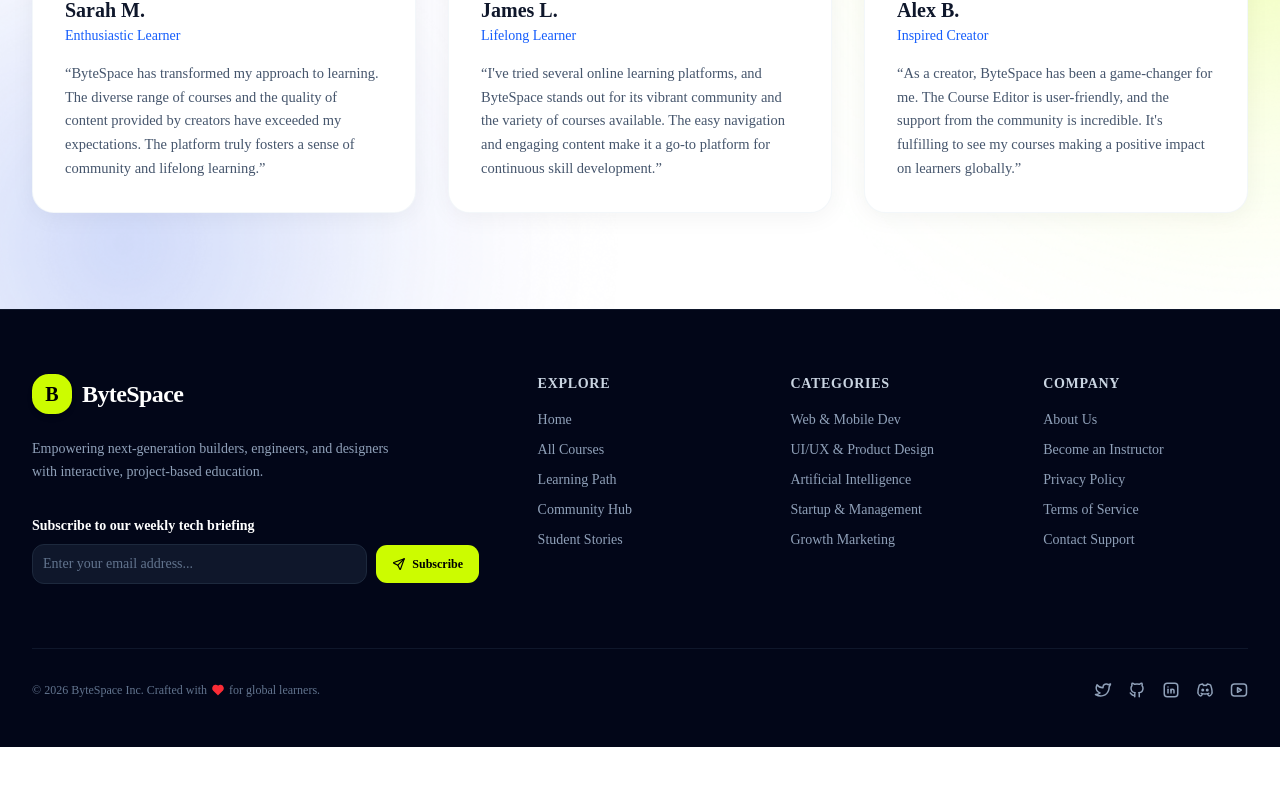
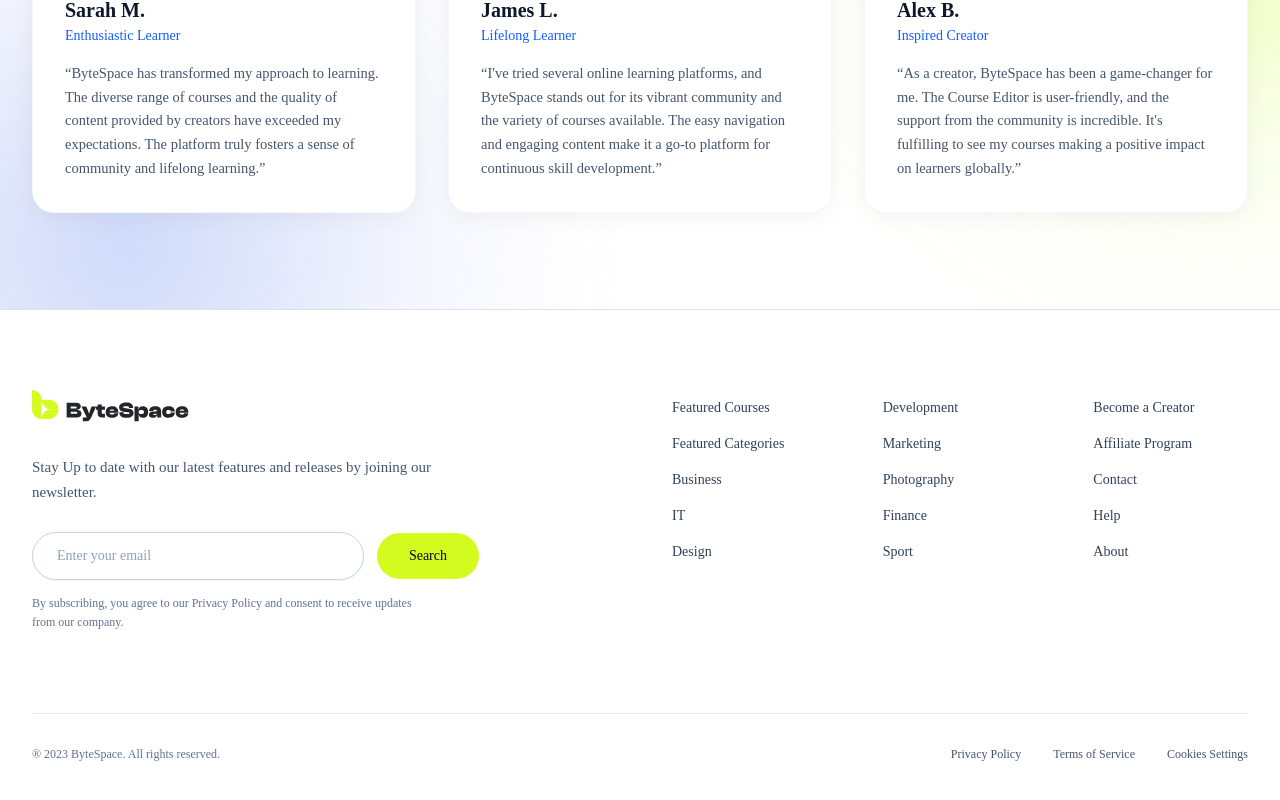
Before and after one commit to shaiadul/byteSpace, a Next.js app in the folder doin-tech/: page / in a window 1280 px wide. Shown: the part 4881-5681 px from the top of the page. Before the commit the page ends 5628 px from the top, so only its background shows below. Built offline with nearby package versions, Linux system fonts and the light colour scheme.

Commit message:
refactor: redesign footer component with updated layout, logo, and navigation links

```diff
--- a/doin-tech/components/footer.tsx
+++ b/doin-tech/components/footer.tsx
@@ -1,238 +1,164 @@
 "use client";
 
 import * as React from "react";
+import Image from "next/image";
 import Link from "next/link";
 import { Input } from "@/components/ui/input";
 import { Button } from "@/components/ui/button";
-import {
-  IconBrandTwitter,
-  IconBrandLinkedin,
-  IconBrandGithub,
-  IconBrandDiscord,
-  IconBrandYoutube,
-  IconSend,
-  IconHeartFilled,
-} from "@tabler/icons-react";
+import { cn } from "@/lib/utils";
 
-export function Footer() {
+export interface FooterLink {
+  label: string;
+  href: string;
+}
+
+export interface FooterProps {
+  description?: string;
+  columns?: FooterLink[][];
+  copyrightText?: string;
+  className?: string;
+}
+
+const DEFAULT_FOOTER_COLUMNS: FooterLink[][] = [
+  [
+    { label: "Featured Courses", href: "/courses" },
+    { label: "Featured Categories", href: "/#categories" },
+    { label: "Business", href: "/courses?category=Business" },
+    { label: "IT", href: "/courses?category=IT" },
+    { label: "Design", href: "/courses?category=Design" },
+  ],
+  [
+    { label: "Development", href: "/courses?category=Development" },
+    { label: "Marketing", href: "/courses?category=Marketing" },
+    { label: "Photography", href: "/courses?category=Photography" },
+    { label: "Finance", href: "/courses?category=Finance" },
+    { label: "Sport", href: "/courses?category=Sport" },
+  ],
+  [
+    { label: "Become a Creator", href: "/creators" },
+    { label: "Affiliate Program", href: "/courses" },
+    { label: "Contact", href: "/#contact" },
+    { label: "Help", href: "/#help" },
+    { label: "About", href: "/#about" },
+  ],
+];
+
+export function Footer({
+  description = "Stay Up to date with our latest features and releases by joining our newsletter.",
+  columns = DEFAULT_FOOTER_COLUMNS,
+  copyrightText = "® 2023 ByteSpace. All rights reserved.",
+  className = "",
+}: FooterProps = {}) {
   const [email, setEmail] = React.useState("");
   const [subscribed, setSubscribed] = React.useState(false);
 
   const handleSubscribe = (e: React.FormEvent) => {
     e.preventDefault();
-    if (email) {
+    if (email.trim()) {
       setSubscribed(true);
       setEmail("");
     }
   };
 
   return (
-    <footer className="bg-slate-950 text-white pt-16 pb-12 border-t border-slate-900">
+    <footer
+      className={cn(
+        "bg-white text-slate-900 border-t border-border pt-16 sm:pt-20 pb-12",
+        className
+      )}
+    >
       <div className="max-w-7xl mx-auto px-4 sm:px-6 lg:px-8">
-        <div className="grid grid-cols-1 md:grid-cols-2 lg:grid-cols-5 gap-10 lg:gap-12 pb-16 border-b border-slate-900">
-          {/* Brand & Newsletter Column (spans 2 on lg) */}
-          <div className="lg:col-span-2 space-y-6">
-            <Link href="/" className="flex items-center gap-2.5">
-              <div className="w-10 h-10 rounded-xl bg-[#ccfc00] text-black font-black text-xl flex items-center justify-center shadow-md">
-                B
-              </div>
-              <span className="font-extrabold text-2xl tracking-tight">ByteSpace</span>
+        <div className="grid grid-cols-1 lg:grid-cols-12 gap-12 lg:gap-16 items-start">
+          <div className="lg:col-span-6 space-y-6">
+            <Link href="/" className="inline-block">
+              <Image
+                src="/images/global/footer_logo.svg"
+                alt="ByteSpace"
+                width={171}
+                height={37}
+                className="h-8.5 w-auto"
+                priority
+              />
             </Link>
 
-            <p className="text-slate-400 text-sm leading-relaxed max-w-sm">
-              Empowering next-generation builders, engineers, and designers with
-              interactive, project-based education.
+            <p className="text-slate-600 text-sm sm:text-[15px] leading-relaxed max-w-md">
+              {description}
             </p>
 
-            {/* Newsletter Subscription */}
-            <div className="pt-2">
-              <div className="text-sm font-bold text-white mb-2">
-                Subscribe to our weekly tech briefing
-              </div>
+            <div className="pt-1">
               {subscribed ? (
-                <div className="p-3 bg-[#ccfc00]/20 text-[#ccfc00] rounded-xl text-xs font-semibold border border-[#ccfc00]/40">
-                  ✓ Thank you! You are now subscribed to ByteSpace briefings.
+                <div className="p-3 bg-[#D4FB20]/30 text-slate-900 rounded-full text-xs font-semibold max-w-md">
+                  ✓ Thank you! You are now subscribed to our newsletter.
                 </div>
               ) : (
-                <form onSubmit={handleSubscribe} className="flex gap-2 max-w-md">
+                <form
+                  onSubmit={handleSubscribe}
+                  className="flex items-center gap-3 max-w-md"
+                >
                   <Input
                     type="email"
                     value={email}
                     onChange={(e) => setEmail(e.target.value)}
-                    placeholder="Enter your email address..."
+                    placeholder="Enter your email"
                     required
-                    className="bg-slate-900 border-slate-800 text-white placeholder:text-slate-500 h-10 text-sm focus-visible:ring-[#ccfc00]"
+                    className="flex-1 h-12 px-6 rounded-full border border-slate-300 focus-visible:border-slate-500 focus-visible:ring-0 text-sm text-slate-800 placeholder:text-slate-400 bg-white shadow-2xs"
                   />
                   <Button
                     type="submit"
-                    variant="secondary"
-                    className="bg-[#ccfc00] text-black hover:bg-[#b8e600] font-bold text-xs shrink-0 px-4 h-10 cursor-pointer"
+                    className="h-12 px-8 rounded-full bg-[#D4FB20] hover:bg-[#c6eb1b] text-slate-950 font-medium text-sm transition-colors cursor-pointer shrink-0"
                   >
-                    <IconSend className="size-3.5" />
-                    <span>Subscribe</span>
+                    Search
                   </Button>
                 </form>
               )}
+
+              <p className="text-xs text-slate-500 mt-3.5 max-w-sm leading-relaxed">
+                By subscribing, you agree to our Privacy Policy and consent to
+                receive updates from our company.
+              </p>
             </div>
           </div>
 
-          {/* Quick Links */}
-          <div>
-            <div className="text-sm font-bold tracking-wider uppercase text-slate-300 mb-4">
-              Explore
-            </div>
-            <ul className="space-y-2.5 text-sm text-slate-400">
-              <li>
-                <Link href="/" className="hover:text-[#ccfc00] transition-colors">
-                  Home
-                </Link>
-              </li>
-              <li>
-                <Link href="/courses" className="hover:text-[#ccfc00] transition-colors">
-                  All Courses
-                </Link>
-              </li>
-              <li>
-                <Link href="/#growth" className="hover:text-[#ccfc00] transition-colors">
-                  Learning Path
-                </Link>
-              </li>
-              <li>
-                <Link href="/#community" className="hover:text-[#ccfc00] transition-colors">
-                  Community Hub
-                </Link>
-              </li>
-              <li>
-                <Link href="/#testimonials" className="hover:text-[#ccfc00] transition-colors">
-                  Student Stories
-                </Link>
-              </li>
-            </ul>
-          </div>
-
-          {/* Categories */}
-          <div>
-            <div className="text-sm font-bold tracking-wider uppercase text-slate-300 mb-4">
-              Categories
-            </div>
-            <ul className="space-y-2.5 text-sm text-slate-400">
-              <li>
-                <Link href="/courses?category=Development" className="hover:text-[#ccfc00] transition-colors">
-                  Web & Mobile Dev
-                </Link>
-              </li>
-              <li>
-                <Link href="/courses?category=Design" className="hover:text-[#ccfc00] transition-colors">
-                  UI/UX & Product Design
-                </Link>
-              </li>
-              <li>
-                <Link href="/courses?category=Data & AI" className="hover:text-[#ccfc00] transition-colors">
-                  Artificial Intelligence
-                </Link>
-              </li>
-              <li>
-                <Link href="/courses?category=Business" className="hover:text-[#ccfc00] transition-colors">
-                  Startup & Management
-                </Link>
-              </li>
-              <li>
-                <Link href="/courses?category=Marketing" className="hover:text-[#ccfc00] transition-colors">
-                  Growth Marketing
-                </Link>
-              </li>
-            </ul>
-          </div>
-
-          {/* Legal / Company */}
-          <div>
-            <div className="text-sm font-bold tracking-wider uppercase text-slate-300 mb-4">
-              Company
-            </div>
-            <ul className="space-y-2.5 text-sm text-slate-400">
-              <li>
-                <Link href="/#growth" className="hover:text-[#ccfc00] transition-colors">
-                  About Us
-                </Link>
-              </li>
-              <li>
-                <Link href="/courses" className="hover:text-[#ccfc00] transition-colors">
-                  Become an Instructor
-                </Link>
-              </li>
-              <li>
-                <Link href="/privacy" className="hover:text-[#ccfc00] transition-colors">
-                  Privacy Policy
-                </Link>
-              </li>
-              <li>
-                <Link href="/terms" className="hover:text-[#ccfc00] transition-colors">
-                  Terms of Service
-                </Link>
-              </li>
-              <li>
-                <Link href="/contact" className="hover:text-[#ccfc00] transition-colors">
-                  Contact Support
-                </Link>
-              </li>
-            </ul>
+          <div className="lg:col-span-6 grid grid-cols-2 sm:grid-cols-3 gap-8 sm:gap-12 lg:gap-14 pt-2">
+            {columns.map((col, colIdx) => (
+              <ul key={colIdx} className="space-y-4 text-sm text-slate-700">
+                {col.map((link, linkIdx) => (
+                  <li key={linkIdx}>
+                    <Link
+                      href={link.href}
+                      className="hover:text-blue-600 transition-colors"
+                    >
+                      {link.label}
+                    </Link>
+                  </li>
+                ))}
+              </ul>
+            ))}
           </div>
         </div>
 
-        {/* Bottom Social & Copyright */}
-        <div className="pt-8 flex flex-col sm:flex-row items-center justify-between gap-4 text-xs text-slate-500">
-          <div className="flex items-center gap-1">
-            <span>© {new Date().getFullYear()} ByteSpace Inc. Crafted with</span>
-            <IconHeartFilled className="size-3.5 text-red-500 fill-current inline-block" />
-            <span>for global learners.</span>
-          </div>
+        <div className="border-t border-slate-200 mt-16 sm:mt-20 pt-8 flex flex-col sm:flex-row items-center justify-between gap-4 text-xs text-slate-500">
+          <p>{copyrightText}</p>
 
-          <div className="flex items-center gap-4 text-slate-400">
-            <a
-              href="https://twitter.com"
-              target="_blank"
-              rel="noreferrer"
-              aria-label="Twitter"
-              className="hover:text-[#ccfc00] transition-colors"
+          <div className="flex items-center gap-6 sm:gap-8 text-slate-600">
+            <Link
+              href="/privacy"
+              className="hover:text-slate-900 transition-colors"
             >
-              <IconBrandTwitter className="size-4.5" />
-            </a>
-            <a
-              href="https://github.com"
-              target="_blank"
-              rel="noreferrer"
-              aria-label="GitHub"
-              className="hover:text-[#ccfc00] transition-colors"
+              Privacy Policy
+            </Link>
+            <Link
+              href="/terms"
+              className="hover:text-slate-900 transition-colors"
             >
-              <IconBrandGithub className="size-4.5" />
-            </a>
-            <a
-              href="https://linkedin.com"
-              target="_blank"
-              rel="noreferrer"
-              aria-label="LinkedIn"
-              className="hover:text-[#ccfc00] transition-colors"
+              Terms of Service
+            </Link>
+            <button
+              type="button"
+              className="hover:text-slate-900 transition-colors cursor-pointer"
             >
-              <IconBrandLinkedin className="size-4.5" />
-            </a>
-            <a
-              href="https://discord.com"
-              target="_blank"
-              rel="noreferrer"
-              aria-label="Discord"
-              className="hover:text-[#ccfc00] transition-colors"
-            >
-              <IconBrandDiscord className="size-4.5" />
-            </a>
-            <a
-              href="https://youtube.com"
-              target="_blank"
-              rel="noreferrer"
-              aria-label="YouTube"
-              className="hover:text-[#ccfc00] transition-colors"
-            >
-              <IconBrandYoutube className="size-4.5" />
-            </a>
+              Cookies Settings
+            </button>
           </div>
         </div>
       </div>
```
